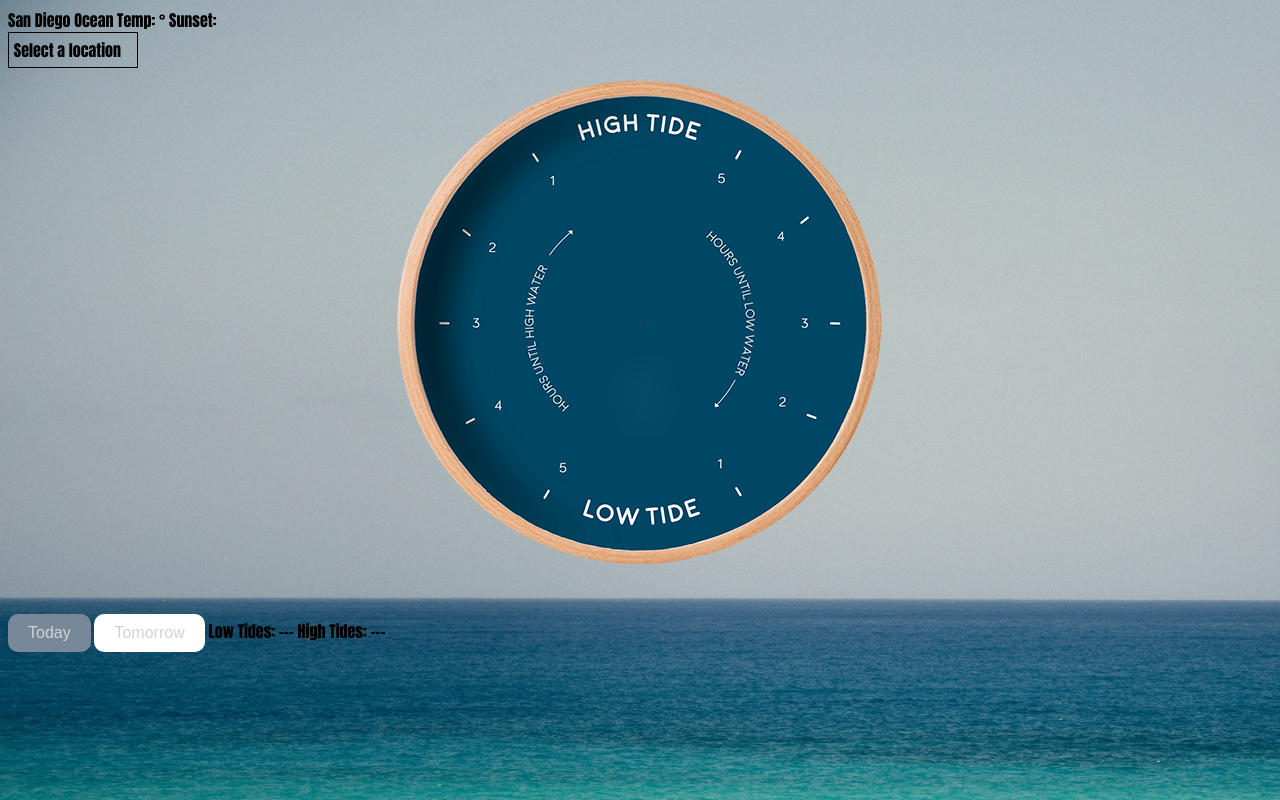
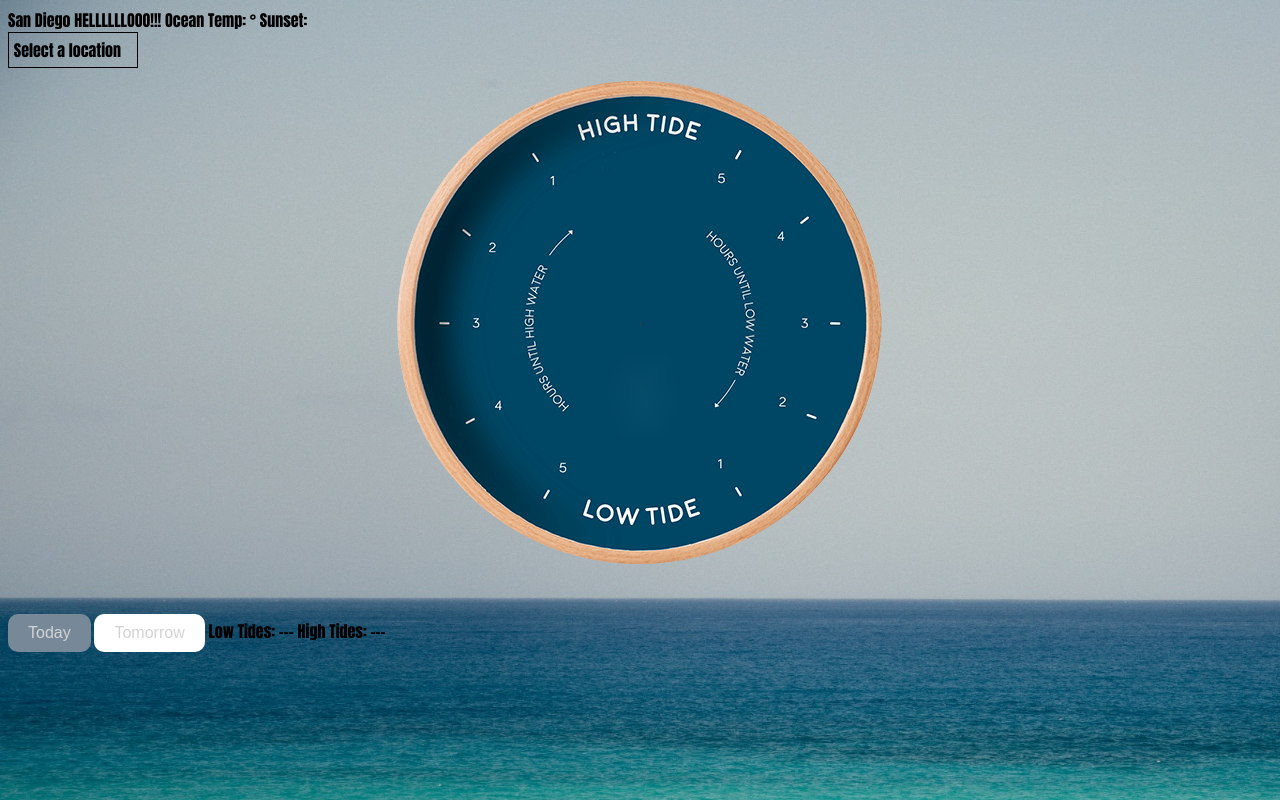
Before and after one commit to jefffroehlich/jefffroehlich.github.io, a plain HTML site: page index.html in a window 1280 px wide. Drawn offline with nearby package versions, Linux system fonts and the light colour scheme; no server answers; some icons are missing.

Commit message:
Update index.html

```diff
--- a/index.html
+++ b/index.html
@@ -12,6 +12,7 @@
 <body>
 
 		<text id="stationName"></text>
+HELLLLLLOOO!!!
 
     Ocean Temp:
     	<text id="temp"></text>&deg;
```
